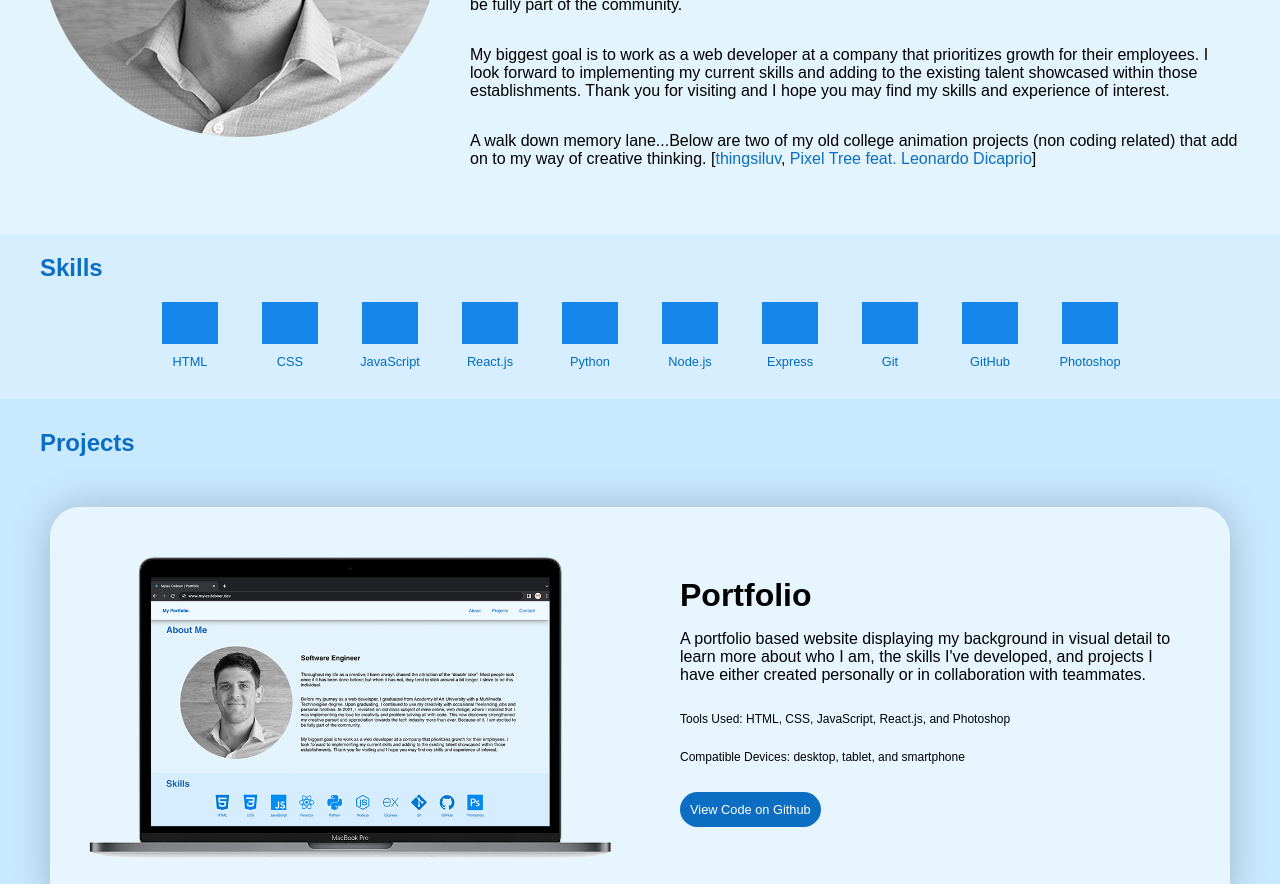
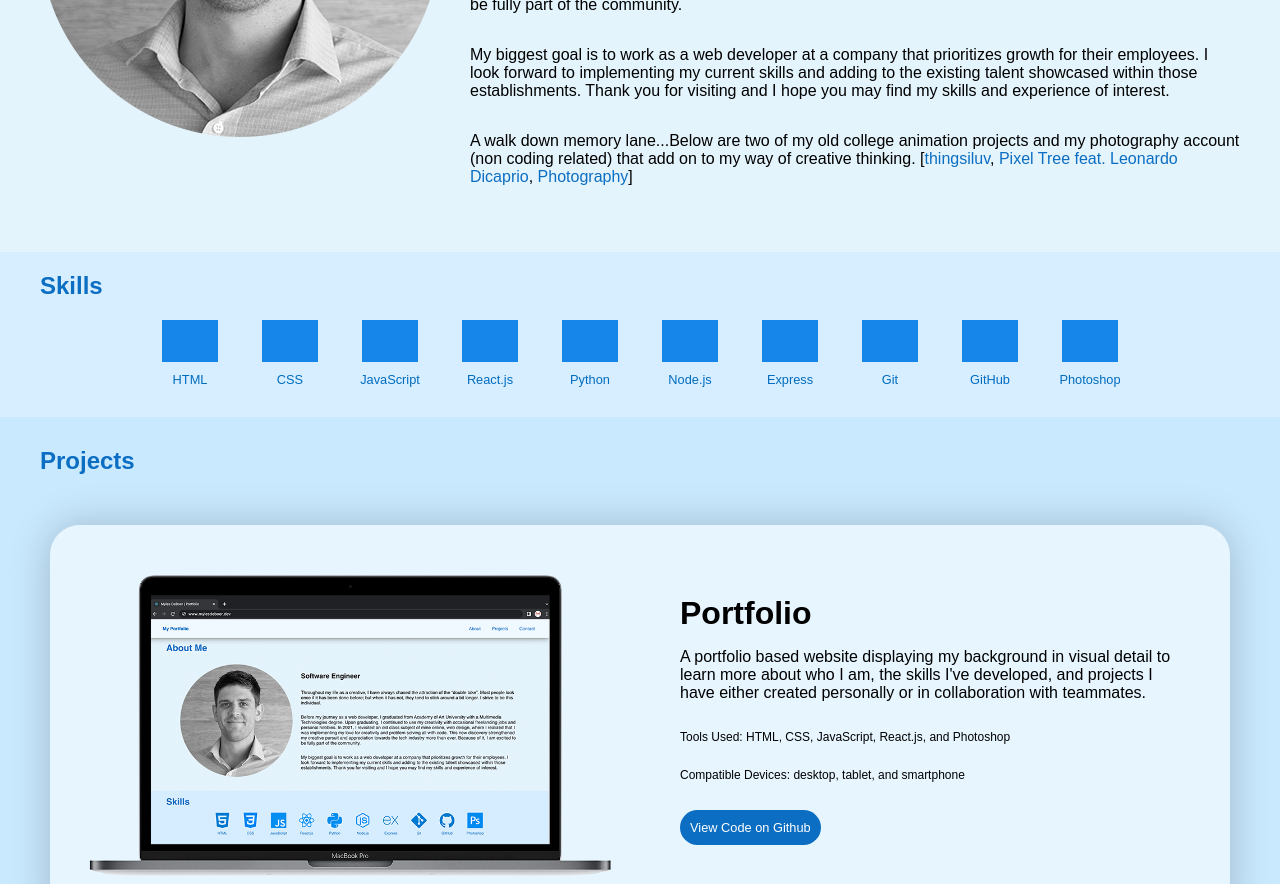
Before and after one commit to DeBoer753/my-PORTFOLIO, a React (Create React App) app: page / in a window 1280 px wide. Shown: the part 1140-2024 px from the top of the page. Built offline with nearby package versions, Linux system fonts and the light colour scheme; grey boxes are pictures that could not be loaded.

Commit message:
added instagram link in about section

```diff
--- a/src/components/2-About/About.jsx
+++ b/src/components/2-About/About.jsx
@@ -32,9 +32,10 @@ export default function About() {
                             adding to the existing talent showcased within those establishments. Thank you for visiting and
                             I hope you may find my skills and experience of interest.</p>
 
-                        <p>A walk down memory lane...Below are two of my old college animation projects (non coding related) that add on to my way of creative thinking.
+                        <p>A walk down memory lane...Below are two of my old college animation projects and my photography account (non coding related) that add on to my way of creative thinking.
                             [<a href="https://www.youtube.com/watch?v=E1IA18rUHAY" target="_blank" rel='noreferrer'>thingsiluv</a>,
-                            <a href="https://www.youtube.com/watch?v=3HpOfMvHv9A" target="_blank" rel='noreferrer'> Pixel Tree feat. Leonardo Dicaprio</a>]
+                            <a href="https://www.youtube.com/watch?v=3HpOfMvHv9A" target="_blank" rel='noreferrer'> Pixel Tree feat. Leonardo Dicaprio</a>,
+                            <a href="https://www.instagram.com/myles_deboer/?theme=dark" target="_blank" rel='noreferrer'> Photography</a>]
                         </p>
                     </div>
                 </div>
```
